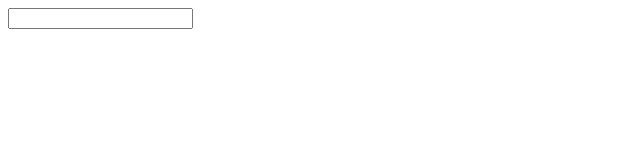
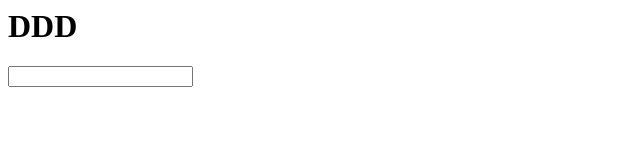
Before and after one commit to leperezpinto/examenunir, a plain HTML site: page index.html in a window 1280 px wide. Shown: the whole page, without its empty margins (0-640 px from the left). Drawn offline with Linux system fonts and the light colour scheme.

Commit message:
commit de luis

```diff
--- a/index.html
+++ b/index.html
@@ -1,6 +1,7 @@
 <html>
 <head></head>
 <body>
+  <h1>DDD</h1>
 <input type="text">
 </body>
 </html>
```
